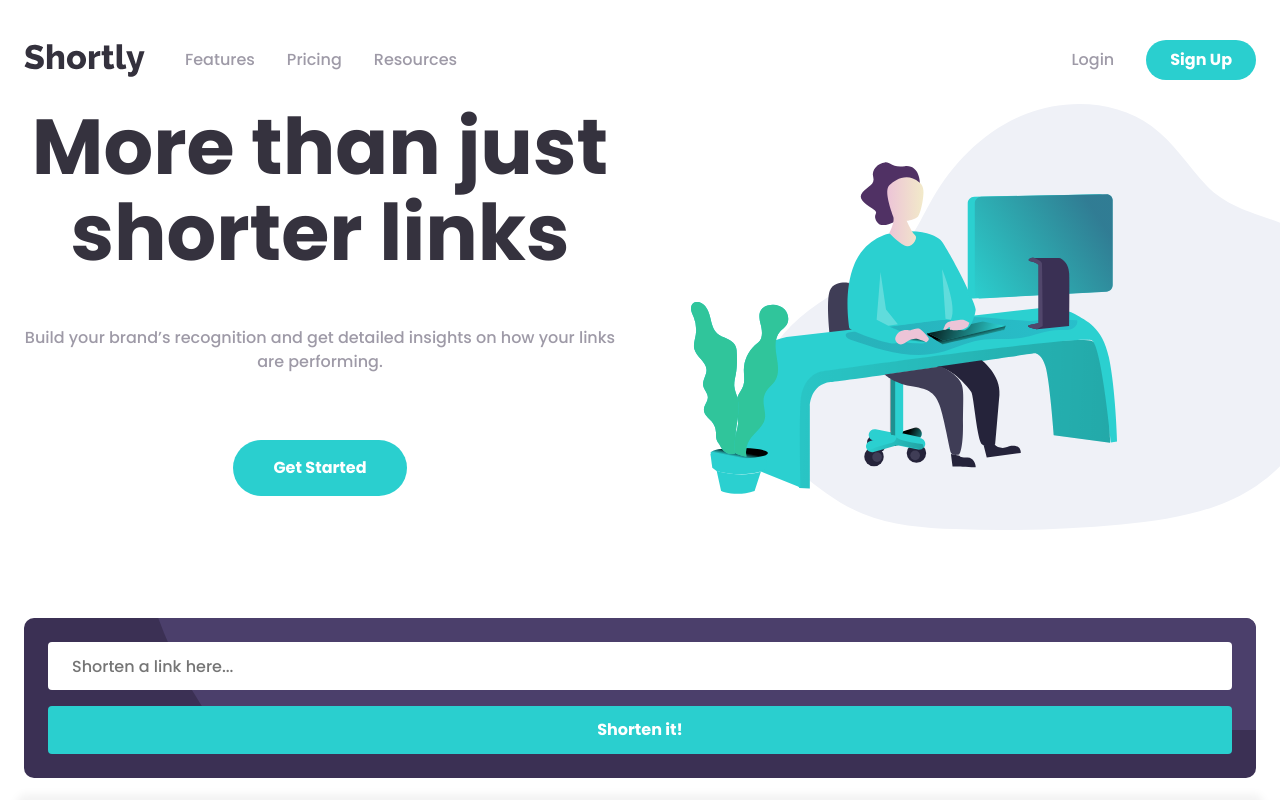
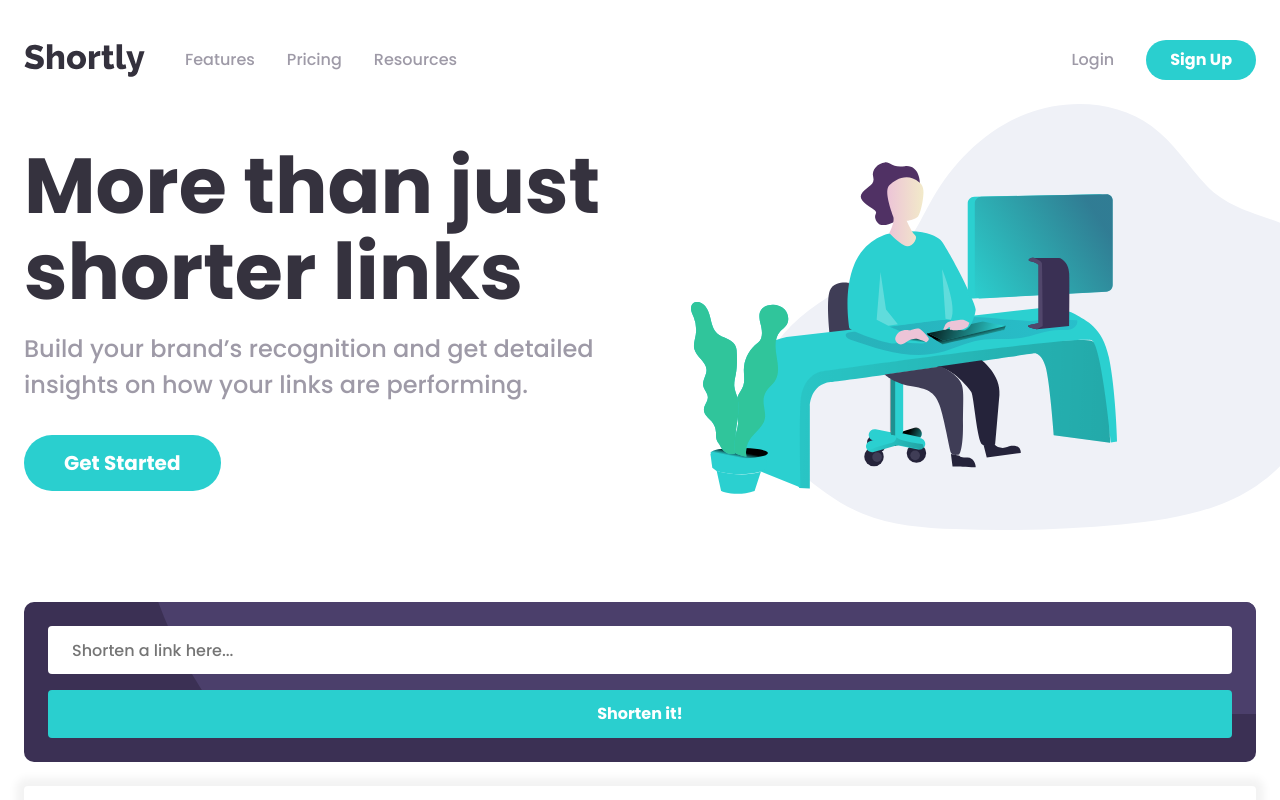
Before and after one commit to c0dehamster/url-shortening-api, a SvelteKit app: page / in a window 1280 px wide. Shown: the top 800 px of the page. Built offline with nearby package versions, Linux system fonts and the light colour scheme.

Commit message:
Style the hero section (desktop)

```diff
--- a/src/routes/+page.svelte
+++ b/src/routes/+page.svelte
@@ -11,7 +11,9 @@
 </script>
 
 <section class="hero" style="--background-image: url({illustrationWorking})">
+	<!-- Dummy div to work around the weirdly offset image -->
 	<div class="hero__illustration" />
+
 	<div class="hero__contents">
 		<h1 class="hero__heading">More than just shorter links</h1>
 
@@ -130,10 +132,9 @@
 		row-gap: 2.5rem;
 	}
 
-	/* Dummy div to work around the weirdly offset image */
-
 	.hero__illustration {
 		height: 87vw;
+		width: 100%;
 		position: relative;
 		grid-area: illustration;
 	}
@@ -270,14 +271,30 @@
 
 	@media screen and (min-width: 60rem) {
 		.hero {
+			padding-block-end: 4.5rem;
 			grid-template-columns: 1fr 1fr;
 			grid-template-areas:
 				"contents illustration"
 				"contents illustration";
+
+			align-items: center;
 		}
 
 		.hero__illustration {
 			height: 33.3vw;
 		}
+
+		.hero__contents {
+			justify-items: start;
+			text-align: start;
+		}
+
+		.hero__description {
+			font-size: var(--font-size-500);
+		}
+
+		.button {
+			font-size: var(--font-size-400);
+		}
 	}
 </style>
--- a/src/routes/style.css
+++ b/src/routes/style.css
@@ -92,7 +92,7 @@ select {
 
 	--font-size-heading-responsive: clamp(
 		var(--font-size-800),
-		11.2vw,
+		10vw,
 		var(--font-size-900)
 	);
 
```
